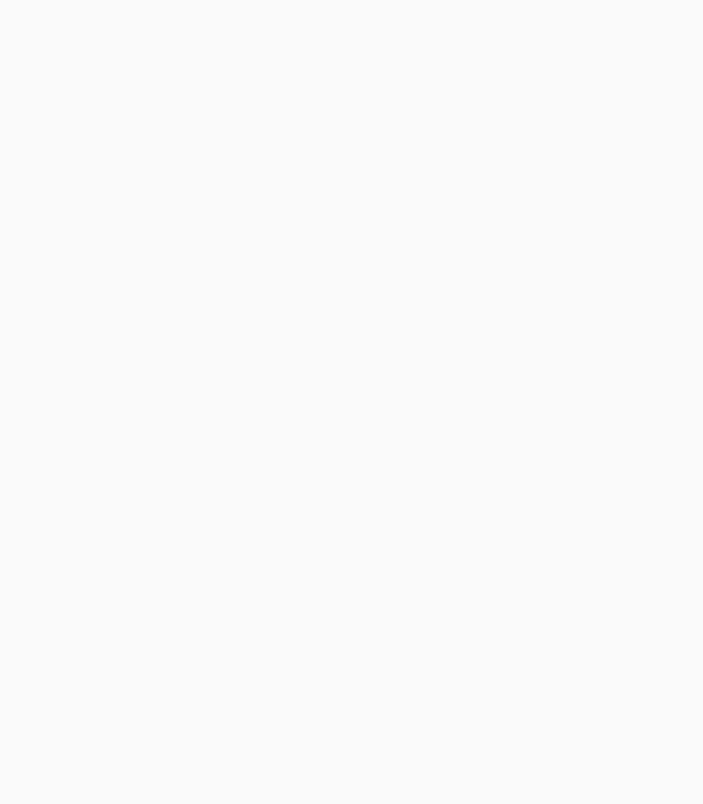
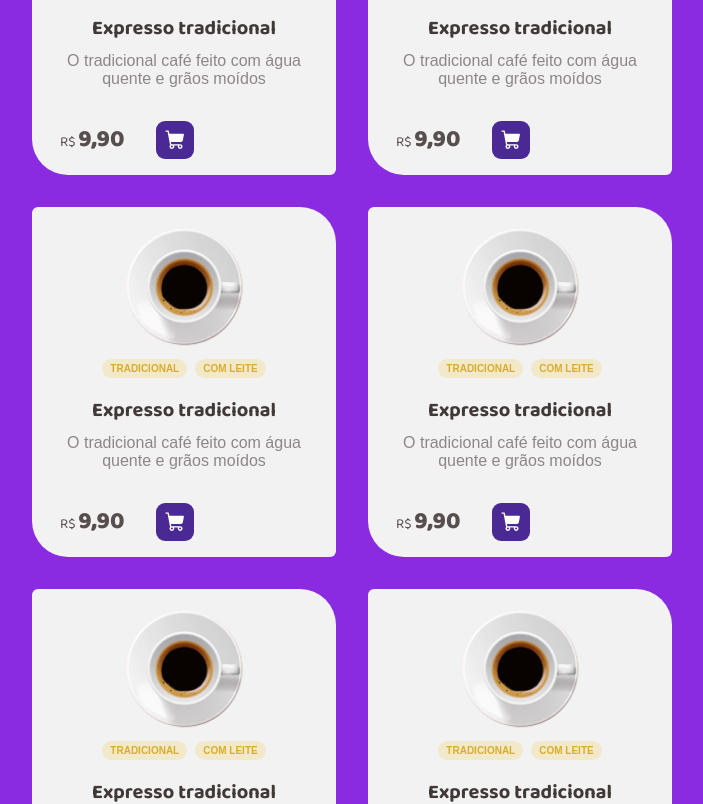
Before and after one commit to GabrielEduardoBrambilla/Coffe-shop-delivery, a React (Vite) app: page / in a window 1280 px wide. Shown: the part 1040-1844 px from the top of the page, without its empty margins (128-831 px from the left). Before the commit the page ends 800 px from the top, so only its background shows below. Built offline with nearby package versions, Linux system fonts and the light colour scheme.

Commit message:
Card and margin theme prop

```diff
--- a/src/components/CoffeeCard/index.tsx
+++ b/src/components/CoffeeCard/index.tsx
@@ -0,0 +1,31 @@
+import { Action, Container, InfoWrapper, Tag, TagWrapper } from './styles'
+import CoffeDefault from '../../assets/images/Image.png'
+import { Car, ShoppingCart } from '@phosphor-icons/react'
+export function Card() {
+  return (
+    <Container>
+      <div className="coffee-img-wrapper">
+        <img src={CoffeDefault} alt="" />
+      </div>
+      <TagWrapper>
+        <Tag>Tradicional</Tag>
+        <Tag>Com Leite</Tag>
+      </TagWrapper>
+      <InfoWrapper>
+        <p>Expresso tradicional</p>
+        <span>O tradicional café feito com água quente e grãos moídos</span>
+      </InfoWrapper>
+      <Action>
+        <p>
+          <span>R$ </span>
+          9,90
+        </p>
+        <div className="stepper-cart">
+          <div className="iconWrapper">
+            <ShoppingCart size={22} weight="fill" />
+          </div>
+        </div>
+      </Action>
+    </Container>
+  )
+}
--- /dev/null
+++ b/src/components/CoffeeCard/styles.ts
@@ -0,0 +1,82 @@
+import styled from 'styled-components'
+
+export const Container = styled.div`
+  display: flex;
+  flex-direction: column;
+  padding: 1.25rem 1.5rem;
+  max-height: 100px;
+  width: 256px;
+  background-color: ${props => props.theme.card};
+  border-radius: 6px 36px;
+  min-height: 19.375rem;
+
+  .coffee-img-wrapper {
+    display: flex;
+    justify-content: center;
+    object-fit: cover;
+  }
+`
+
+export const TagWrapper = styled.div`
+  display: flex;
+  flex-wrap: wrap;
+  justify-content: center;
+  gap: 8px;
+  margin: 12px 0 16px 0;
+`
+export const Tag = styled.div`
+  background-color: ${props => props.theme['yellow-100']};
+  color: ${props => props.theme['yellow-300']};
+  font-size: 10px;
+  text-transform: uppercase;
+  font-weight: bold;
+  padding: 4px 8px;
+
+  border-radius: 100px;
+`
+export const InfoWrapper = styled.div`
+  display: flex;
+  flex-wrap: wrap;
+  justify-content: center;
+  text-align: center;
+  gap: 8px;
+
+  > p {
+    font-size: 20px;
+    font-family: 'Baloo 2', serif;
+    font-weight: bold;
+    color: ${props => props.theme.subtitle};
+  }
+  > span {
+    color: ${props => props.theme.label};
+  }
+`
+export const Action = styled.div`
+  display: flex;
+  align-items: center;
+  gap: 32px;
+  margin: 32px 0 0 0;
+  color: ${props => props.theme.text};
+
+  span {
+    font-weight: normal;
+    font-size: 14px;
+  }
+
+  p {
+    font-family: 'Baloo 2', sans-serif;
+    padding: 0 0 0 4px;
+    font-size: 24px;
+    font-weight: 800;
+  }
+
+  .iconWrapper {
+    display: flex;
+    justify-content: center;
+    padding: 8px;
+    border-radius: 9px;
+    background-color: ${props => props.theme['purple-700']};
+    color: ${props => props.theme.white};
+    cursor: pointer;
+  }
+`
--- a/src/components/HeroSection/styles.ts
+++ b/src/components/HeroSection/styles.ts
@@ -6,7 +6,7 @@ export const Container = styled.div`
   justify-content: space-between;
   gap: 48px;
   align-items: center;
-  margin: 5.625rem 10rem;
+  margin: 5.625rem ${props => props.theme.margin};
 `
 
 export const LeftSection = styled.div`
--- a/src/components/Navbar/styles.ts
+++ b/src/components/Navbar/styles.ts
@@ -4,7 +4,8 @@ export const Container = styled.div`
   display: flex;
   flex: 1;
   justify-content: space-between;
-  padding: 2rem 10rem;
+  padding: 2rem ${props => props.theme.margin};
+
   max-height: 100px;
 `
 export const LogoContainer = styled.div``
--- a/src/pages/Home/index.tsx
+++ b/src/pages/Home/index.tsx
@@ -1,12 +1,22 @@
+import { Card } from '../../components/CoffeeCard'
 import { Hero } from '../../components/HeroSection'
 import Navbar from '../../components/Navbar'
-import { Container } from './styles'
+import { CardGrid, Container } from './styles'
 
 export function Home() {
   return (
     <Container>
       <Navbar />
       <Hero />
+      <p className="coffee-title">Nossos cafés</p>
+      <CardGrid>
+        <Card />
+        <Card />
+        <Card />
+        <Card />
+        <Card />
+        <Card />
+      </CardGrid>
     </Container>
   )
 }
--- a/src/pages/Home/styles.ts
+++ b/src/pages/Home/styles.ts
@@ -1,5 +1,25 @@
 import styled from 'styled-components'
 
 export const Container = styled.div`
-  /* width: 100vw; */
+  width: 100%;
+
+  .coffee-title {
+    color: ${props => props.theme.subtitle};
+
+    font-family: 'Baloo 2', sans-serif;
+    font-size: 32px;
+    font-weight: 900;
+    margin: 0 ${props => props.theme.margin};
+  }
 `
+export const CardGrid = styled.div`
+  display: flex;
+  flex-wrap: wrap;
+  gap: 32px;
+  flex: 1;
+  justify-content: flex-start;
+  padding: 20px ${props => props.theme.margin} 32px;
+  height: auto;
+  align-content: center;
+  background-color: blueviolet;
+`
--- a/src/styles/global.ts
+++ b/src/styles/global.ts
@@ -12,6 +12,7 @@ export const GlobalStyle = createGlobalStyle`
     background: ${props => props.theme['background']};
     color: ${props => props.theme['text']};
     -webkit-font-smoothing: antialiased;
+
   }
 
   body, input, textarea, button {
--- a/src/styles/themes/Defaultheme.ts
+++ b/src/styles/themes/Defaultheme.ts
@@ -13,5 +13,6 @@ export const defaultTheme = {
   input: '#EDEDED',
   card: '#F3F2F2',
   background: '#FAFAFA',
-  white: '#FFFFFF'
+  white: '#FFFFFF',
+  margin: '10rem'
 }
```
Also changed, not shown: src/assets/images/Image.png (added), src/pages/Home/index.html (added).
